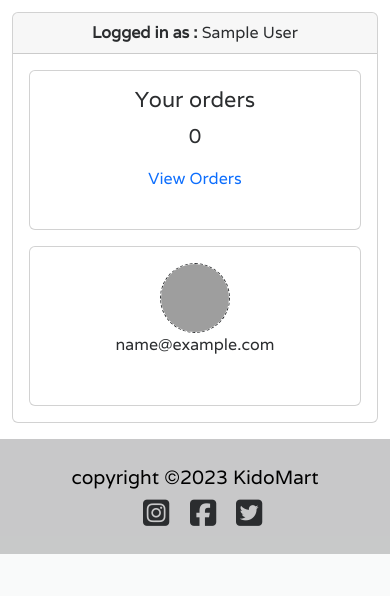
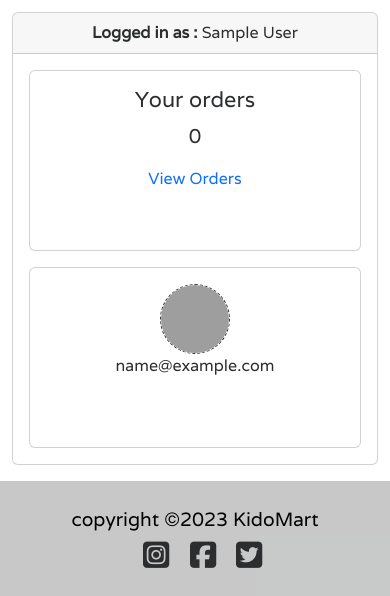
Before and after one commit to samuelandersoncodes/kidomart, a Django app: page /accounts/dashboard/ in a window 390 px wide. Shown: the part 481-1077 px from the top of the page. Before the commit the page ends 1035 px from the top, so only its background shows below. Run offline with Django 3.2, Linux system fonts and the light colour scheme; the visitor is signed in with stand-in values (Sample User, id 1); data that the repository does not hold is empty; some libraries are stand-ins or nearby versions; some web fonts are replaced; grey boxes are pictures that could not be loaded.

Commit message:
style: Style dashboard cards for responsiveness

```diff
--- a/static/css/base.css
+++ b/static/css/base.css
@@ -272,6 +272,10 @@ label:hover~input:checked~label {
         width: 60%;
     }
 
+    .dashboard-card {
+        min-height: 11.3rem;
+    }
+
 }
 
 @media (max-width: 767px) {
```
